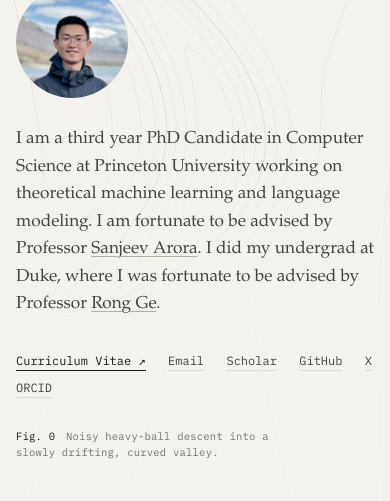
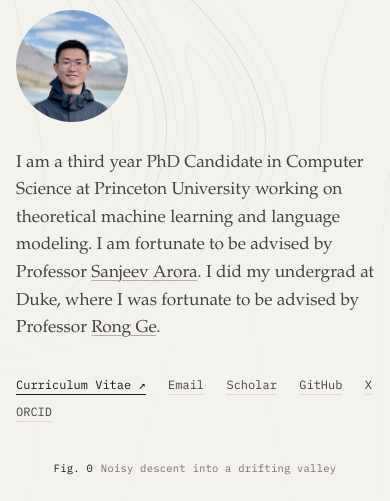
Before and after one commit to UltimateJupiter/ultimatejupiter.github.io, an Astro site: page / in a window 390 px wide. Shown: the part 343-844 px from the top of the page. Built offline with nearby package versions, Linux system fonts and the light colour scheme; Astro itself is replaced by a stand-in of ours.

Commit message:
Hero: one-line figure caption centred on the bottom edge
Co-Authored-By: Claude Opus 5.5 <noreply@anthropic.com>

```diff
--- a/src/components/Hero.astro
+++ b/src/components/Hero.astro
@@ -25,11 +25,13 @@ import { profile } from '../data/profile';
         {profile.links.map((l) => <li><a href={l.url}>{l.label}</a></li>)}
       </ul>
     </div>
-    <p class="caption mono" aria-hidden="true">
-      <span class="fig">Fig. 0</span> Noisy heavy-ball descent into a slowly drifting, curved valley.
-      <span class="hint">Move to raise a hill, click to drop a particle.</span>
-    </p>
   </div>
+  <p class="caption mono" aria-hidden="true">
+    <span class="fig">Fig. 0</span><span class="long">Noisy heavy-ball descent into a slowly drifting, curved valley</span><span
+      class="short">Noisy descent into a drifting valley</span><span class="hint"
+      ><span class="sep">·</span>move to raise a hill, click to drop a particle</span
+    >
+  </p>
 </section>
 
 <style>
@@ -39,7 +41,7 @@ import { profile } from '../data/profile';
     display: flex;
     align-items: flex-end;
     padding-top: 6rem;
-    padding-bottom: clamp(2.5rem, 6vw, 4.5rem);
+    padding-bottom: clamp(5rem, 9vw, 7rem);
     overflow: hidden;
     cursor: crosshair;
   }
@@ -61,11 +63,10 @@ import { profile } from '../data/profile';
   }
   .hero-inner {
     position: relative;
-    display: grid;
-    grid-template-columns: minmax(0, 40rem) 1fr;
-    align-items: end;
-    gap: 2rem;
     cursor: auto;
+  }
+  .intro {
+    max-width: 40rem;
   }
   .intro > * {
     animation: rise 1.1s var(--ease) both;
@@ -161,32 +162,43 @@ import { profile } from '../data/profile';
     color: var(--ink);
     border-color: var(--ink);
   }
+  /* one-line figure caption, centred on the bottom edge of the hero */
   .caption {
-    justify-self: end;
-    text-align: right;
+    position: absolute;
+    left: var(--gutter);
+    right: var(--gutter);
+    bottom: 1.5rem;
+    margin: 0;
+    text-align: center;
+    white-space: nowrap;
+    overflow: hidden;
+    text-overflow: ellipsis;
     color: var(--muted);
     font-size: 0.66rem;
-    max-width: 16rem;
-    margin: 0;
     animation: rise 1.4s 0.5s var(--ease) both;
   }
   .caption .fig {
     color: var(--ink);
-    margin-right: 0.4em;
+    margin-right: 0.75em;
   }
   .hint {
-    display: block;
-    margin-top: 0.35rem;
     color: var(--faint);
   }
+  .sep {
+    margin: 0 0.75em;
+  }
+  .short {
+    display: none;
+  }
+  @media (max-width: 560px) {
+    .long {
+      display: none;
+    }
+    .short {
+      display: inline;
+    }
+  }
   @media (max-width: 860px) {
-    .hero-inner {
-      grid-template-columns: 1fr;
-    }
-    .caption {
-      justify-self: start;
-      text-align: left;
-    }
     .field,
     .dots {
       -webkit-mask-image: linear-gradient(to bottom, #000 0%, rgba(0, 0, 0, 0.5) 45%, rgba(0, 0, 0, 0.15) 75%);
```
